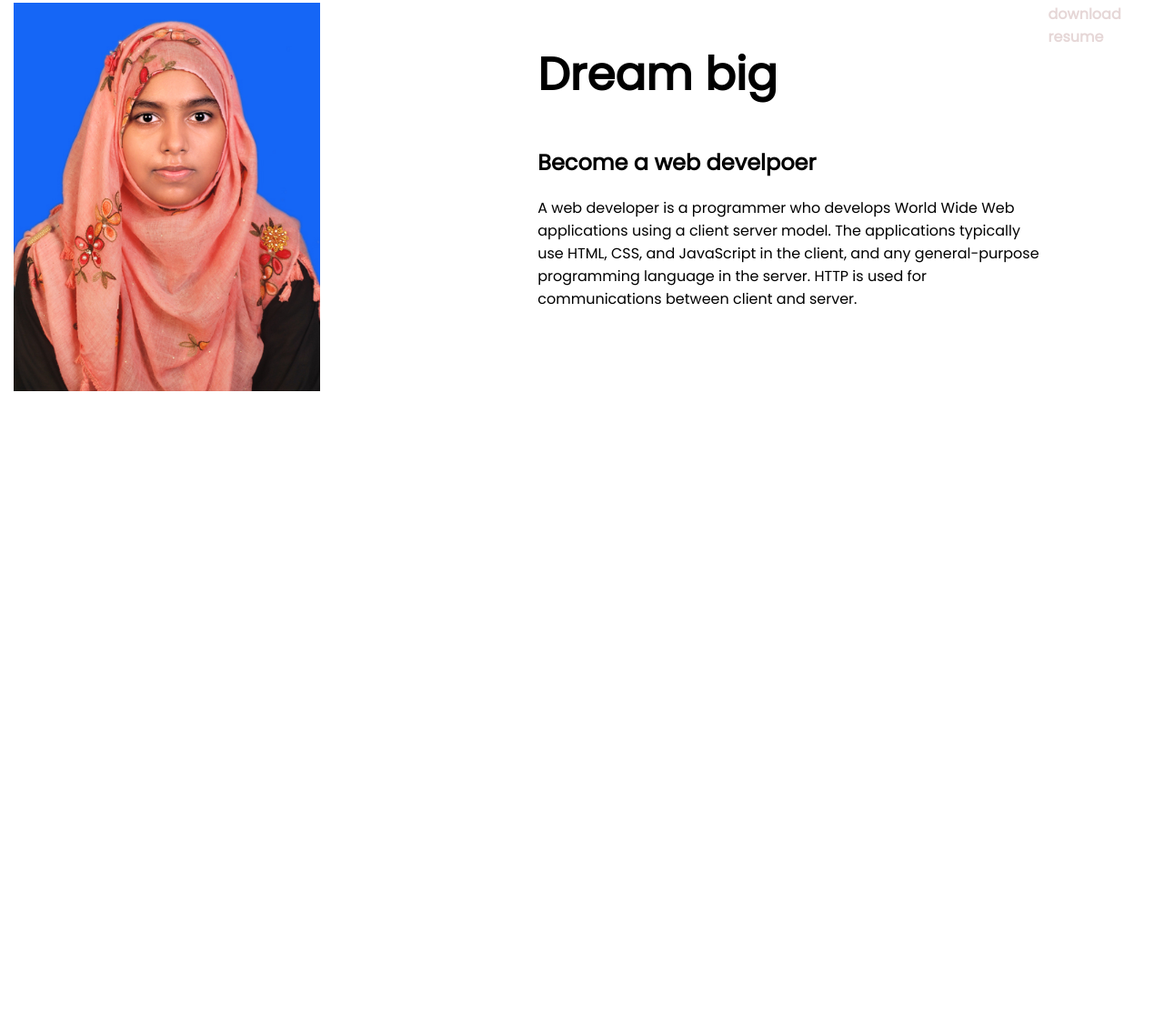
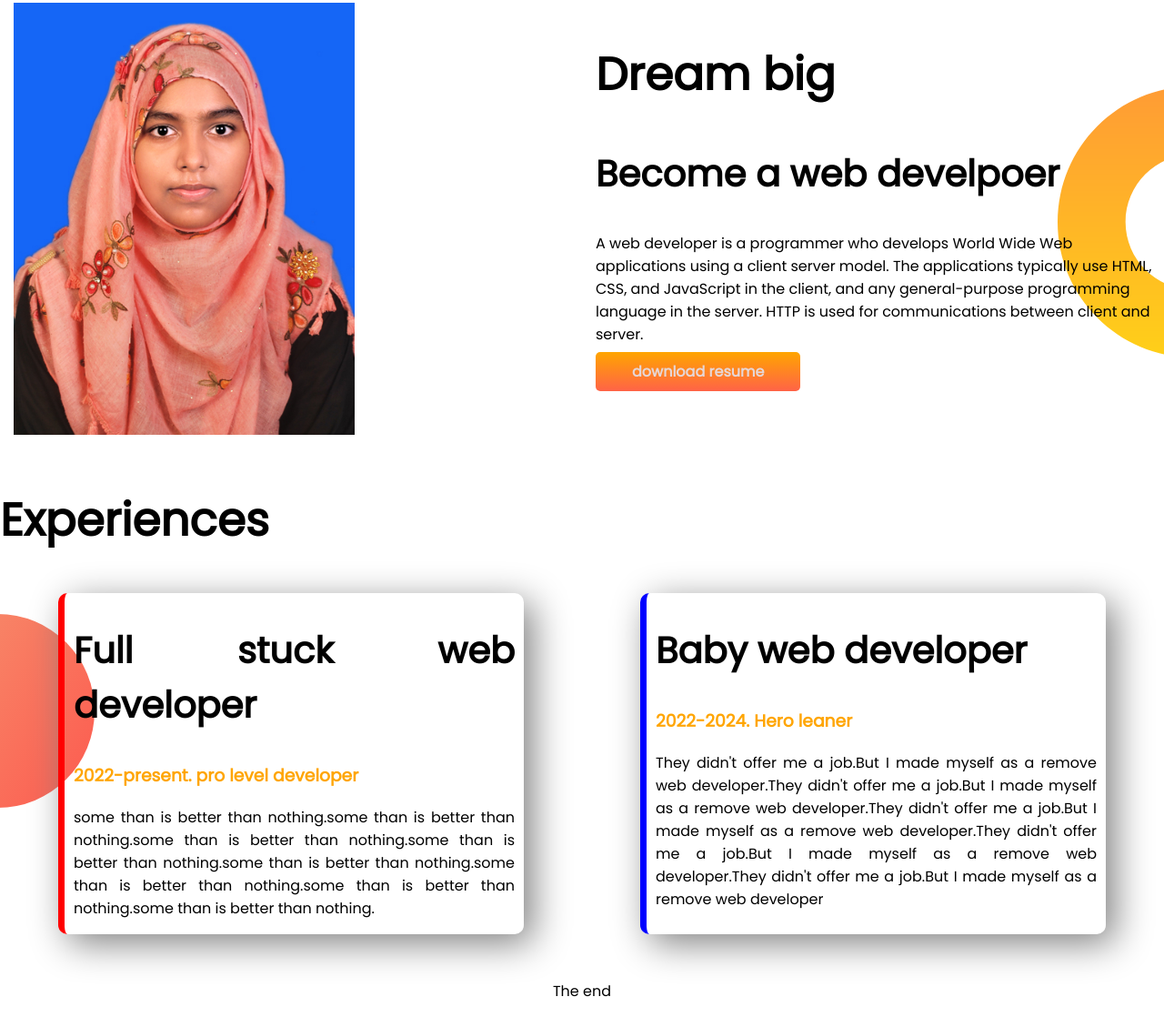
Before and after one commit to amatullahsumaiya/developer-portfolio, a plain HTML site: page index.html in a window 1280 px wide. Shown: the part 505-1623 px from the top of the page at 91% size. Before the commit the page ends 942 px from the top, so only its background shows below. Drawn offline with Linux system fonts and the light colour scheme.

Commit message:
style commit

```diff
--- a/index.html
+++ b/index.html
@@ -14,7 +14,7 @@
 </head>
 
 <body>
-    <section class="top-banner">
+    <section class="top-banner flexible-container">
         <div class="half-width">
             <h1>Welcome to</h1>
             <h1><span class="orange-color">Sumaiya's</span> world!</h1>
@@ -28,7 +28,7 @@
         <div class="half-width"> <img src="image/311053858_829970211763239_264043449611054778_n.jpg" alt=""></div>
 
     </section>
-    <section class="Dream big">
+    <section class="dream-big flexible-container">
         <div class="half-width">
             <img src="image/sumaiya.jpg" alt="">
         </div>
@@ -38,10 +38,39 @@
             <p>A web developer is a programmer who develops World Wide Web applications using a client server model. The
                 applications typically use HTML, CSS, and JavaScript in the client, and any general-purpose programming
                 language in the server. HTTP is used for communications between client and server.</p>
+            <a class="link-button" target="_blank" href="https://web.dev/learn/html/">download resume</a>
+
         </div>
-        <a class="link-button" target="_blank" href="https://web.dev/learn/html/">download resume</a>
+    </section>
+    <section class="experiece-area">
+        <h1>Experiences</h1>
+        <div class="flexible-container">
+            <div id="full-stuck-developer" class="experience-item">
+                <h2>Full stuck web developer</h2>
+                <h3 class="orange-color">2022-present. pro level developer </h3>
+                <p>some than is better than nothing.some than is better than nothing.some than is better than
+                    nothing.some
+                    than is better than nothing.some than is better than nothing.some than is better than nothing.some
+                    than
+                    is better than nothing.some than is better than nothing.</p>
+            </div>
+            <div id="baby-web-developer" class="experience-item">
+                <h2>Baby web developer</h2>
+                <h3 class="orange-color">2022-2024. Hero leaner</h3>
+                <p>They didn't offer me a job.But I made myself as a remove web developer.They didn't offer me a job.But
+                    I
+                    made myself as a remove web developer.They didn't offer me a job.But I made myself as a remove web
+                    developer.They didn't offer me a job.But I made myself as a remove web developer.They didn't offer
+                    me a
+                    job.But I made myself as a remove web developer</p>
+
+            </div>
+        </div>
     </section>
 
 </body>
+<footer>
+    <p> The end</p>
+</footer>
 
 </html>
--- a/style.css
+++ b/style.css
@@ -7,11 +7,15 @@ h1 {
     font-size: 50px;
 }
 
+h2 {
+    font-size: 40px;
+}
+
 .orange-color {
     color: orange;
 }
 
-section {
+.flexible-container {
     display: flex;
 }
 
@@ -25,13 +29,14 @@ section {
 }
 
 .link-button {
-
     text-decoration: none;
-    background-image: linear-gradient(orange tomato);
-    padding: 10 40;
+    background-image: linear-gradient(orange, tomato);
+    padding: 10px 40px;
     color: rgb(230, 215, 215);
     font-weight: 700;
     border-radius: 5px;
+    /* border: 10px solid gray; */
+    /* background-color: black; */
 }
 
 .top-banner {
@@ -39,8 +44,37 @@ section {
     background-repeat: no-repeat;
 }
 
-.Dream-big {
+.dream-big {
     background-image: url(jhankar/dream-bg.png);
     background-repeat: no-repeat;
     background-position: right;
 }
+
+.experiece-area {
+    background-image: url(jhankar/exp-bg.png);
+    background-repeat: no-repeat;
+    margin: 50px 0px;
+    background-position: left center;
+}
+
+.experience-item {
+    margin-left: 5%;
+    margin-right: 5%;
+    padding: 0px 10px;
+    box-shadow: 10px 10px 40px gray;
+    border-radius: 10px;
+    width: 50%;
+    text-align: justify;
+}
+
+#full-stuck-developer {
+    border-left: 7px solid red;
+}
+
+#baby-web-developer {
+    border-left: 7px solid blue;
+}
+
+footer p {
+    text-align: center;
+}
```
